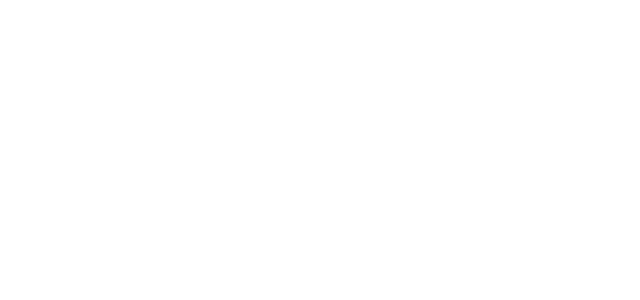
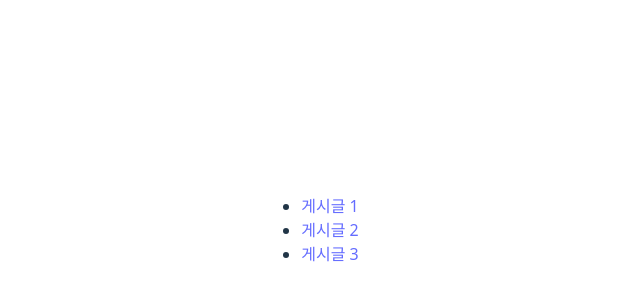
Before and after one commit to seongbokim/vscode, a React (Vite) app in the folder kakaocloud/: page /articles in a window 1280 px wide. Before the commit this address had no page. Shown: the part 170-470 px from the top of the page, without its empty margins (330-970 px from the left). Built offline with nearby package versions, Linux system fonts and the light colour scheme.

Commit message:
modified:   kakaocloud/src/1118/Home.jsx 	new file:   kakaocloud/src/1119/Article.jsx 	new file:   kakaocloud/src/1119/Articles.jsx 	new file:   kakaocloud/src/1119/Person.jsx 	modified:   kakaocloud/src/App.jsx 	modified:   kakaocloud/src/main.jsx

```diff
--- a/kakaocloud/src/1118/Home.jsx
+++ b/kakaocloud/src/1118/Home.jsx
@@ -17,6 +17,8 @@ function Home() {
         </li>
         <li>
         <Link to = "/profiles/void">존재하지 않는 프로필</Link>
+        </li><li>
+        <Link to = "/articles">게시글 목록</Link>
         </li>
       </ul>
     </div>
--- /dev/null
+++ b/kakaocloud/src/1119/Article.jsx
@@ -0,0 +1,10 @@
+import { useParams } from "react-router-dom";
+
+export default function Article() {
+    const { id } = useParams()
+    return(
+        <div>
+            <h2>게시글 { id }</h2>
+        </div>
+    )
+}
--- /dev/null
+++ b/kakaocloud/src/1119/Articles.jsx
@@ -0,0 +1,17 @@
+import { Link } from "react-router-dom";
+
+export default function Articles() {
+  return (
+    <ul>
+      <li>
+        <Link to="/articles/1">게시글 1</Link>
+      </li>
+      <li>
+        <Link to="/articles/2">게시글 2</Link>
+      </li>
+      <li>
+        <Link to="/articles/3">게시글 3</Link>
+      </li>
+    </ul>
+  );
+}
--- /dev/null
+++ b/kakaocloud/src/1119/Person.jsx
@@ -0,0 +1,21 @@
+import { useSearchParams } from "react-router-dom";
+
+function Person() {
+  const [searchParams] = useSearchParams();
+  const name = searchParams.get("name");
+  const job = searchParams.get("job");
+  const city = searchParams.get("city");
+  const age = searchParams.get("age");
+
+  return (
+    <div>
+      <h1>Person</h1>
+      <p>Name : {name}</p>
+      <p>Job : {job}</p>
+      <p>City : {city}</p>
+      <p>Age : {age}</p>
+    </div>
+  );
+}
+
+export default Person;
--- a/kakaocloud/src/App.jsx
+++ b/kakaocloud/src/App.jsx
@@ -1,18 +1,23 @@
 import "./App.css";
 //import Plus from "./1118/1118c.jsx";
-import { Route, Routes } from "react-router-dom";
+import { BrowserRouter, Route, Routes } from "react-router-dom";
 import About from "./1118/About.jsx";
 import Home from "./1118/Home.jsx";
 import Profile from "./1118/Profile.jsx";
+//import Person from "./1119/Person.jsx";
+import Article from "./1119/Article.jsx";
+import Articles from "./1119/Articles.jsx";
 
-function App() {
+export default function App() {
   return (
-    <Routes>
-      <Route path="/" element={<Home />} />
-      <Route path="/about" element={<About />} />
-      <Route path="/profiles/:username" element={<Profile />} />
-    </Routes>
+    <BrowserRouter>
+      <Routes>
+        <Route path="/" element={<Home />} />
+        <Route path="/about" element={<About />} />
+        <Route path="/profiles/:username" element={<Profile />} />
+        <Route path="/articles/:id" element={<Article />} />
+        <Route path="/articles" element={<Articles />} />
+      </Routes>
+    </BrowserRouter>
   );
 }
-
-export default App;
--- a/kakaocloud/src/main.jsx
+++ b/kakaocloud/src/main.jsx
@@ -2,7 +2,5 @@ import { StrictMode } from "react";
 import { createRoot } from "react-dom/client";
 import "./index.css";
 import App from "./App.jsx";
-import { BrowserRouter } from "react-router-dom";
 
-createRoot(document.getElementById("root")).render(
-<BrowserRouter><App /></BrowserRouter>);
+createRoot(document.getElementById("root")).render(<App />);
```
